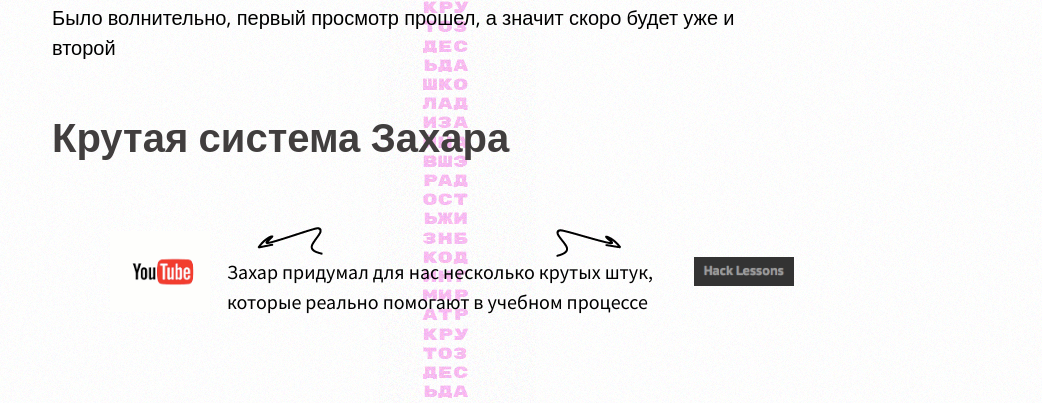
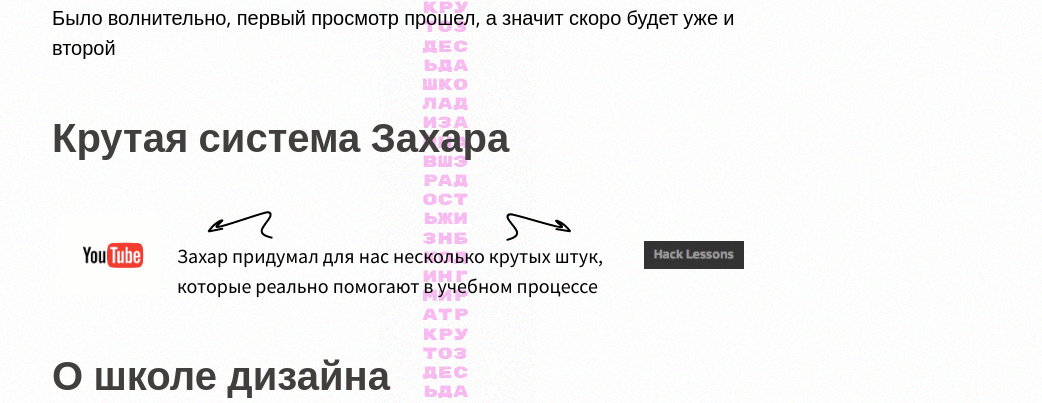
Before and after one commit to maxaslb99/diary, a plain HTML site: page HSEADC2018-Diary:mary/index.html in a window 1280 px wide. Shown: the part 4597-5000 px from the top of the page, without its empty margins (238-1280 px from the left). Drawn offline with nearby package versions, Linux system fonts and the light colour scheme.

Commit message:
почти

```diff
--- a/HSEADC2018-Diary:mary/style.css
+++ b/HSEADC2018-Diary:mary/style.css
@@ -135,7 +135,8 @@ nav ul {
   flex-direction: row;
 
   width: 100%;
-  margin: 50px;
+  width: 700px;
+margin-top: 50px;
 
   justify-content:space-around;
   align-items:center;
@@ -156,14 +157,13 @@ nav ul {
 }
 .zakhar-photo-column{
   display: flex;
-  flex-direction: column;
 
   width: 100px;
   height:100%;
 }
 .zakhar-photo-column img{
   width: 100%;
-  margin: 20px 0;
+
 }
 .about{
 
```
